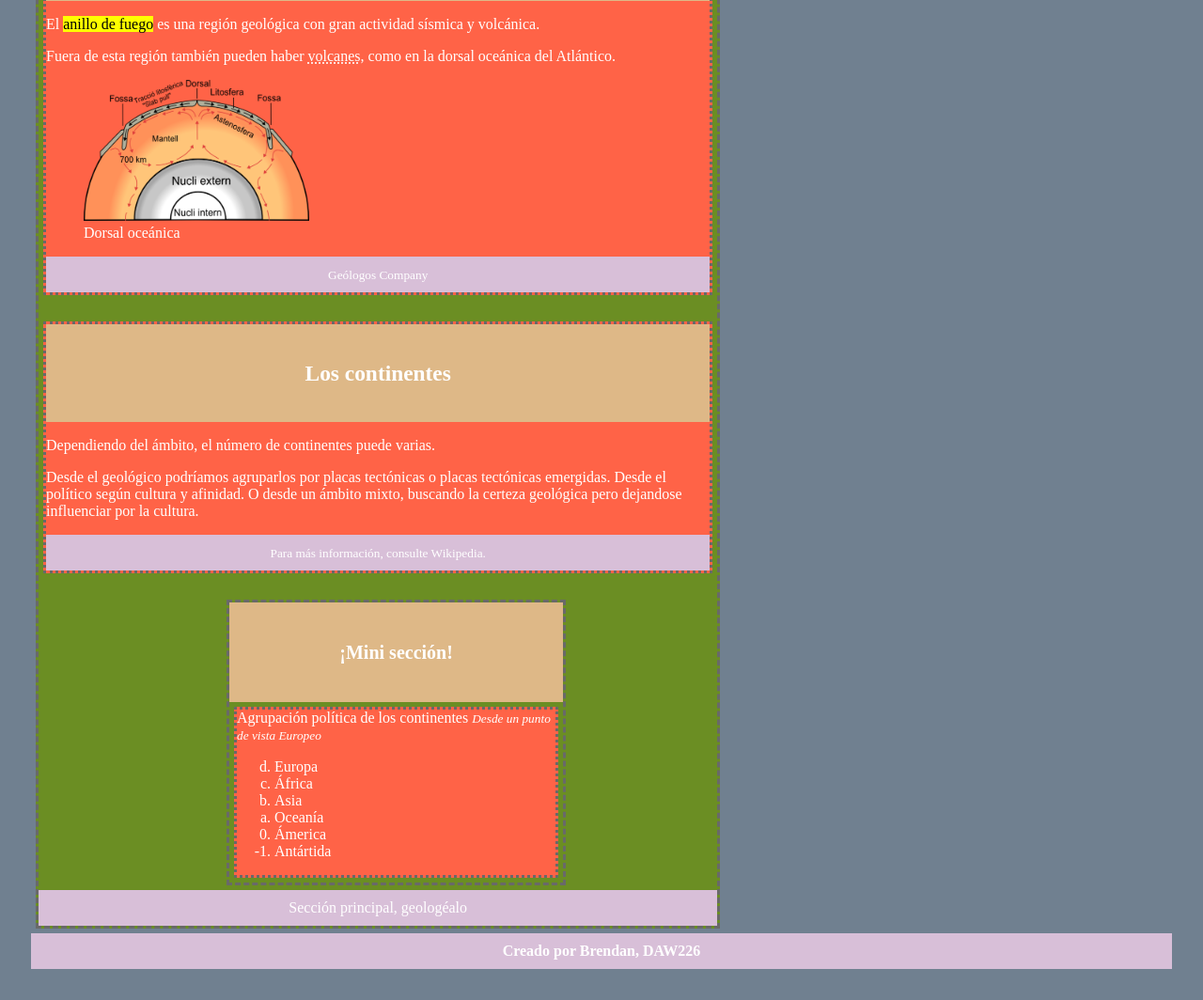
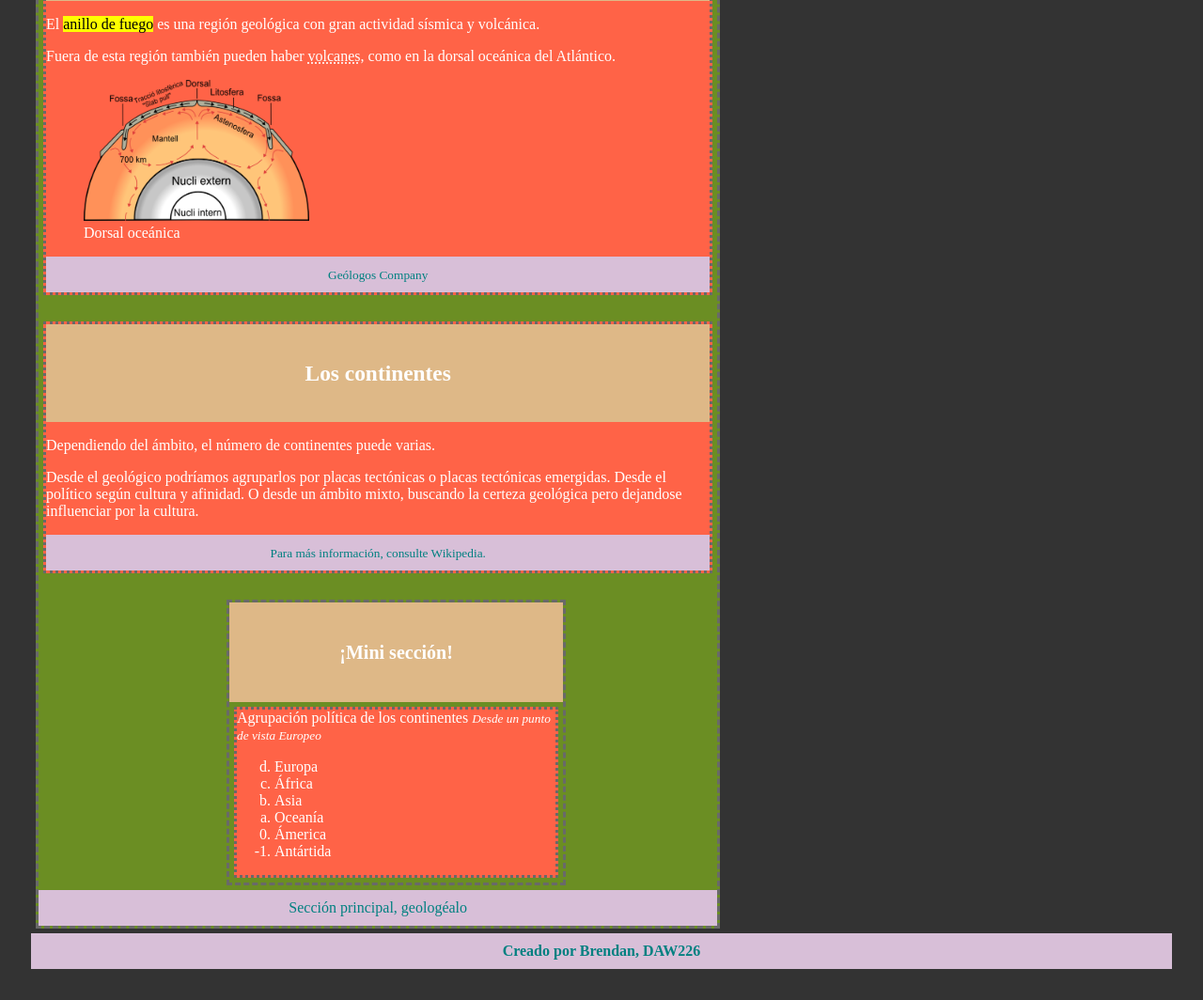
Before and after one commit to biesmhp/JavaScript, a PHP site: page /repasoHTML5.html in a window 1280 px wide. Shown: the part 403-1467 px from the top of the page at 94% size. Run offline with PHP 8.4, Linux system fonts and the light colour scheme.

Commit message:
etiquetas_semanticas_003

```diff
--- a/ev1/tema01/repasoHTML5.css
+++ b/ev1/tema01/repasoHTML5.css
@@ -5,7 +5,7 @@
 /* Color del cuerpo de la web */
 body {
   padding: 25px;
-  background-color: slategray;
+  background-color: #333333;
   color: white;
 }
 .dark-mode {
@@ -62,6 +62,7 @@ article {
 
 /* Estilo del pie de página */
 footer {
+  color: teal;
   background-color: thistle;
   clear: both;
   padding: 10px;
```
